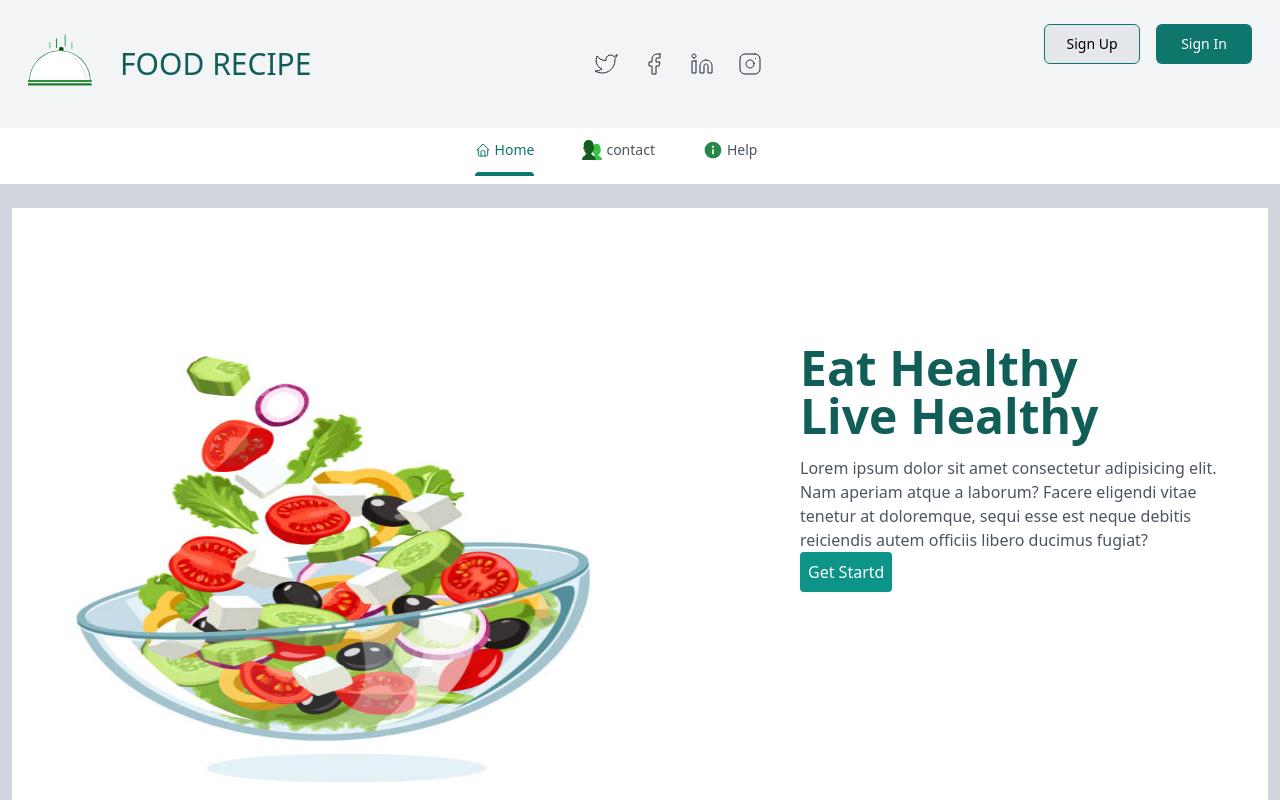
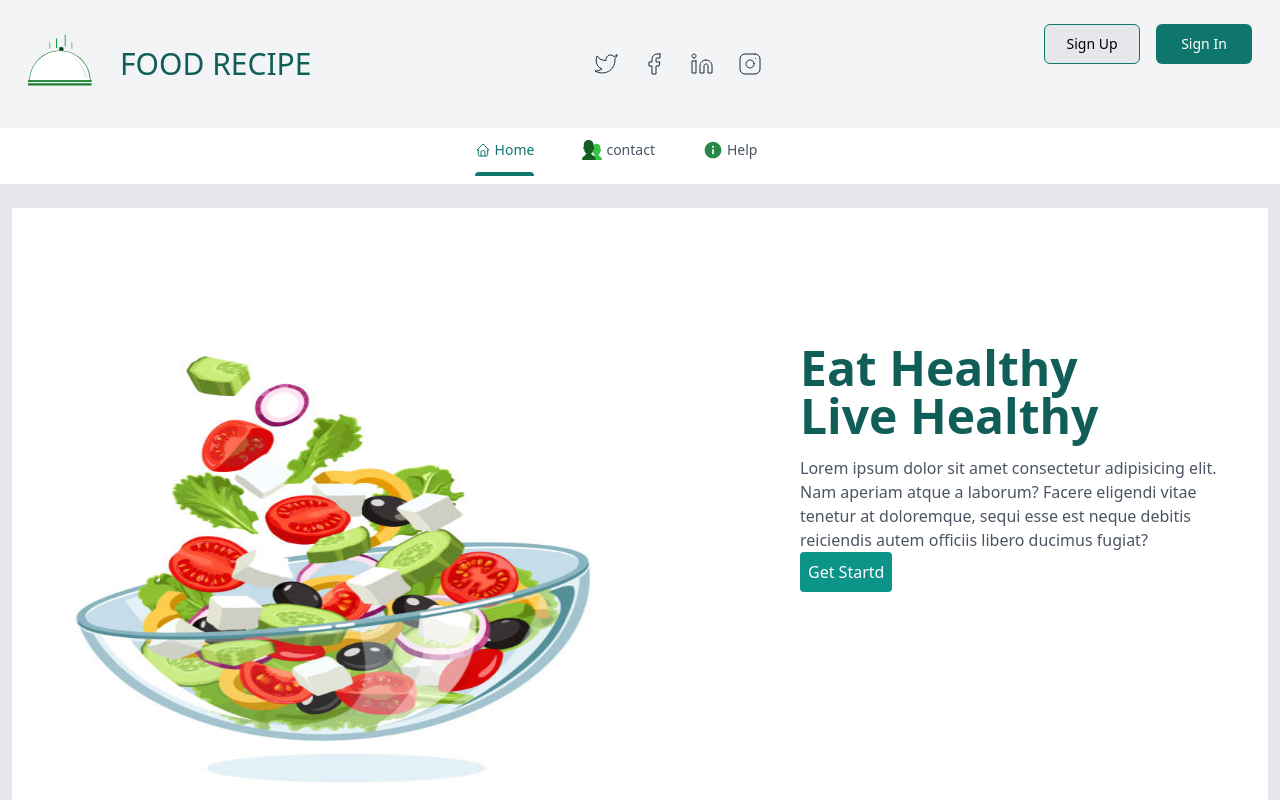
Before and after one commit to yadamoon/food-recipe, a React (Vite) app: page / in a window 1280 px wide. Shown: the top 800 px of the page. Built offline with nearby package versions, Linux system fonts and the light colour scheme.

Commit message:
updated body background color

```diff
--- a/src/App.jsx
+++ b/src/App.jsx
@@ -28,7 +28,7 @@ function App() {
     return () => clearTimeout(timer)
   }, [])
   return (
-    <div className=" bg-gray-300 ">
+    <div className=" bg-gray-200 ">
       <HeaderApp />
       <Nav />
       <br />
@@ -36,7 +36,7 @@ function App() {
         <div className="flex justify-center items-center w-full h-screen bg-white">
           <ReactLoading
             type="spinningBubbles"
-            color="#fffff"
+            color="#008080"
             height={100}
             width={50}
           />
```
